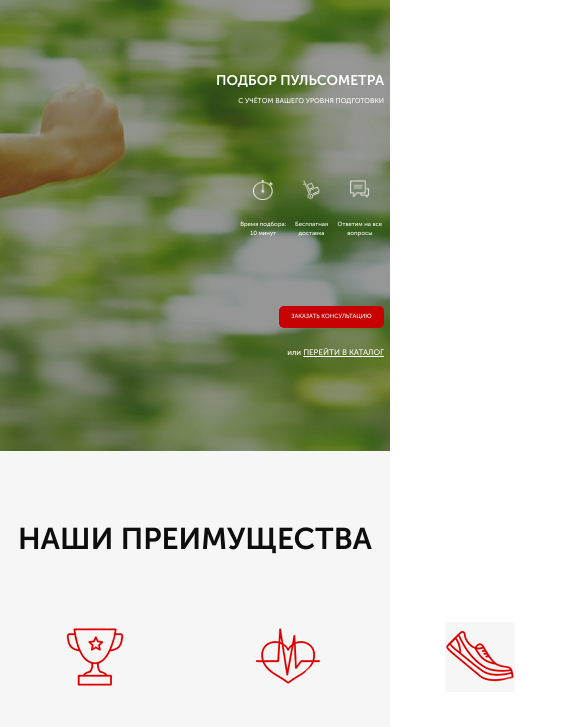
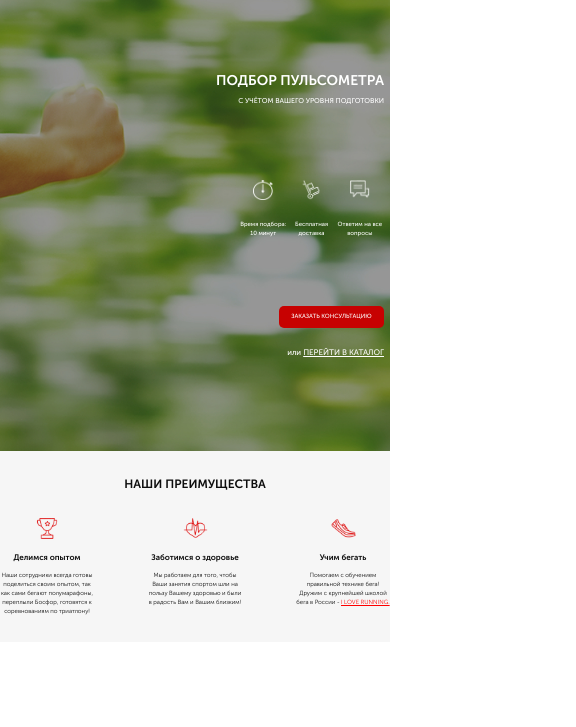
Before and after one commit to Waterfallllllll/project_six, a website: page src/index.html in a window 390 px wide. Shown: the part 70-797 px from the top of the page, 576 px wide, since content can reach past the window. Drawn offline with Linux system fonts and the light colour scheme.

Commit message:
final adaptation commit

```diff
--- a/src/sass/base/_media.scss
+++ b/src/sass/base/_media.scss
@@ -6,8 +6,25 @@
 
 @media (max-width: 767px) {
     .advantages {
+        min-height: 235px;
+
         &__descr-subheader {
-            width: 192px;
+            width: 162px;
+            font-size: 10px;
+        }
+
+        &__descr-header {
+            font-size: 12px;
+        }
+
+        &__item {
+            img {
+                width: 50px;
+            }
+        }
+
+        &__header {
+            font-size: 18px;
         }
     }
 
@@ -138,4 +155,34 @@
             }
         }
     }
+
+    .advantages {
+        min-height: 117px;
+        padding: 26px 0 26px 0;
+
+        &__descr-subheader {
+            width: 94px;
+            font-size: 6px;
+            margin-top: 8px;
+        }
+
+        &__descr-header {
+            font-size: 8px;
+            margin-top: 10px;
+        }
+
+        &__item {
+            img {
+                width: 25px;
+            }
+        }
+
+        &__items {
+            margin-top: 25px;
+        }
+
+        &__header {
+            font-size: 12px;
+        }
+    }
 }
```
Also changed, not shown: src/css/style.min.css.
